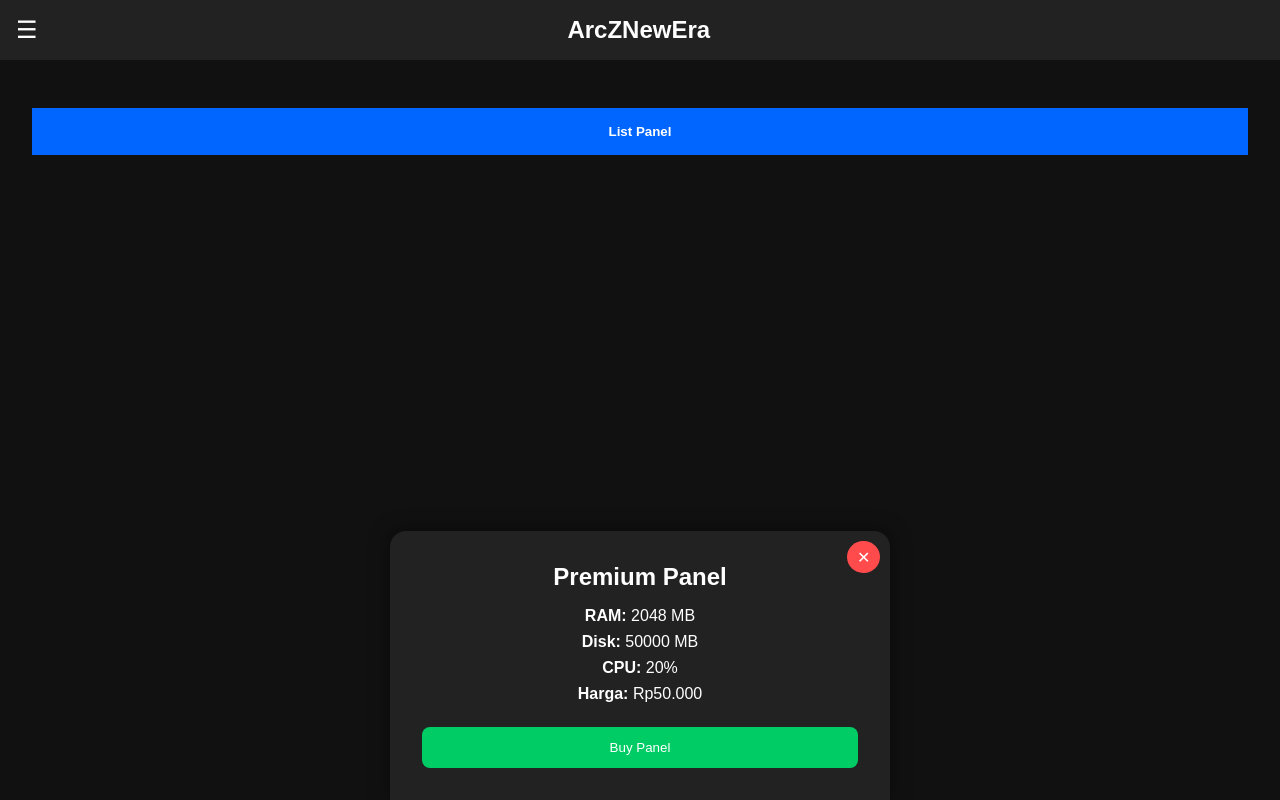
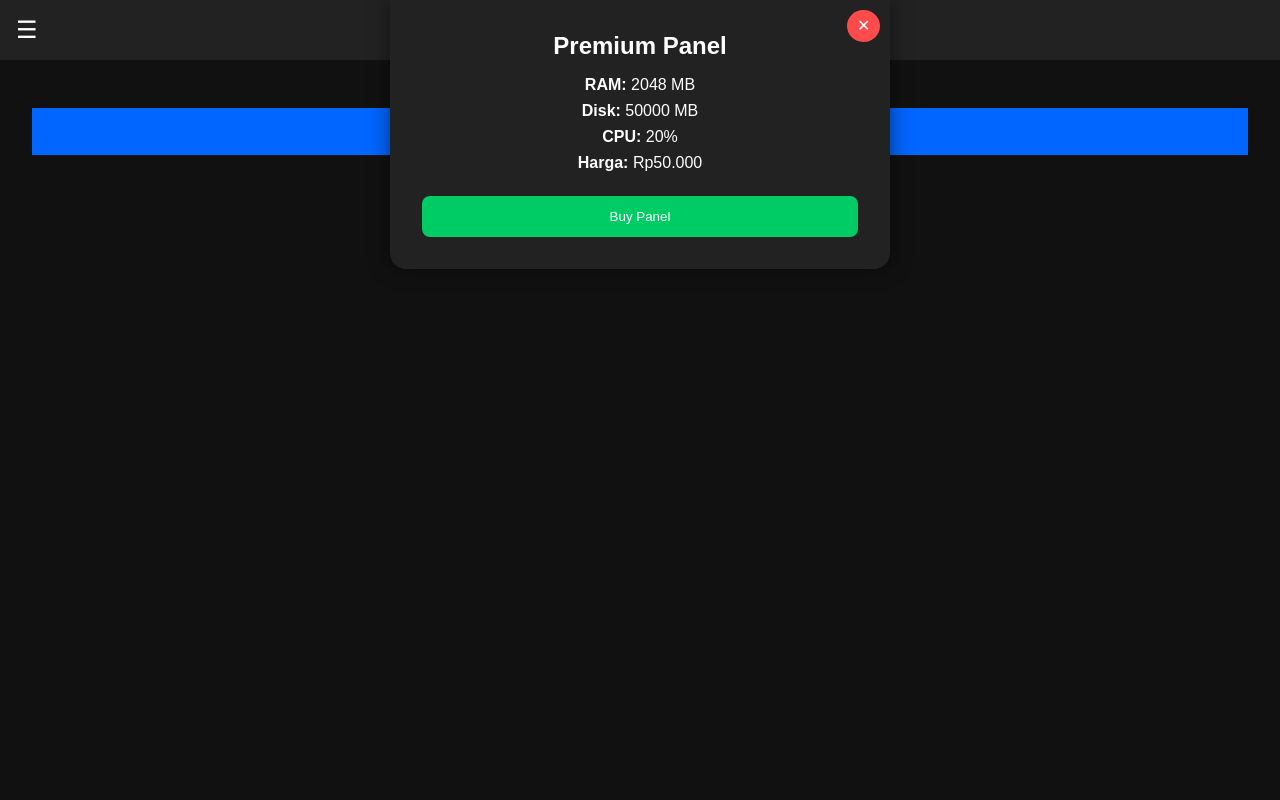
Before and after one commit to ArcZ0911/web, a plain HTML site: page index.html in a window 1280 px wide. Both pictures are taken after a click on the button "List Panel". Drawn offline with Linux system fonts and the light colour scheme.

Commit message:
Update index.html

```diff
--- a/index.html
+++ b/index.html
@@ -108,21 +108,21 @@
 
     .popup {
       position: fixed;
-      bottom: -100%;
+      top: -100%;
       left: 50%;
       transform: translateX(-50%);
       background: #222;
       padding: 2rem;
-      border-radius: 1rem 1rem 0 0;
+      border-radius: 0 0 1rem 1rem;
       box-shadow: 0 0 20px rgba(0,0,0,0.5);
-      transition: bottom 0.4s ease;
+      transition: top 0.4s ease;
       z-index: 200;
       width: 100%;
       max-width: 500px;
     }
 
     .popup.active {
-      bottom: 0;
+      top: 0;
     }
 
     .popup h2 {
```
